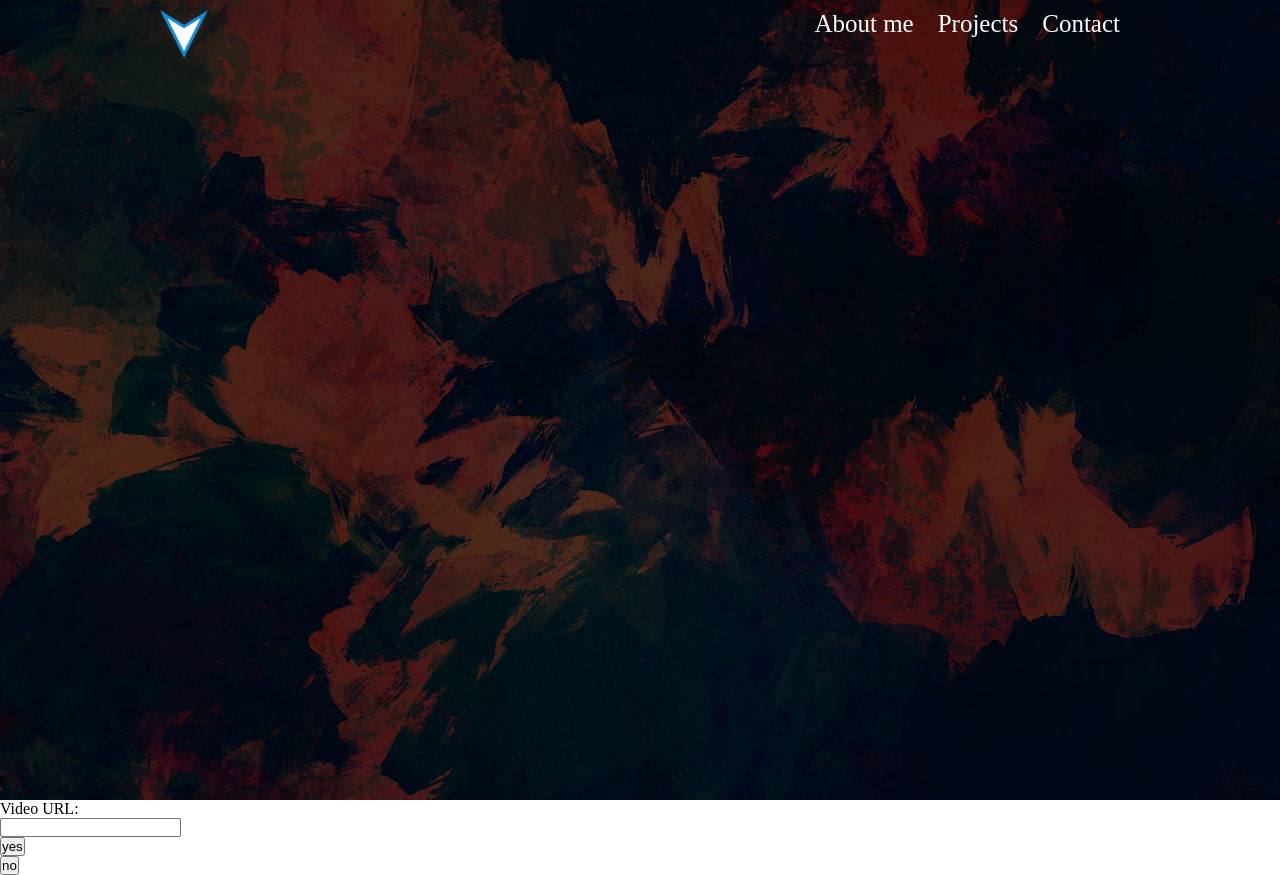
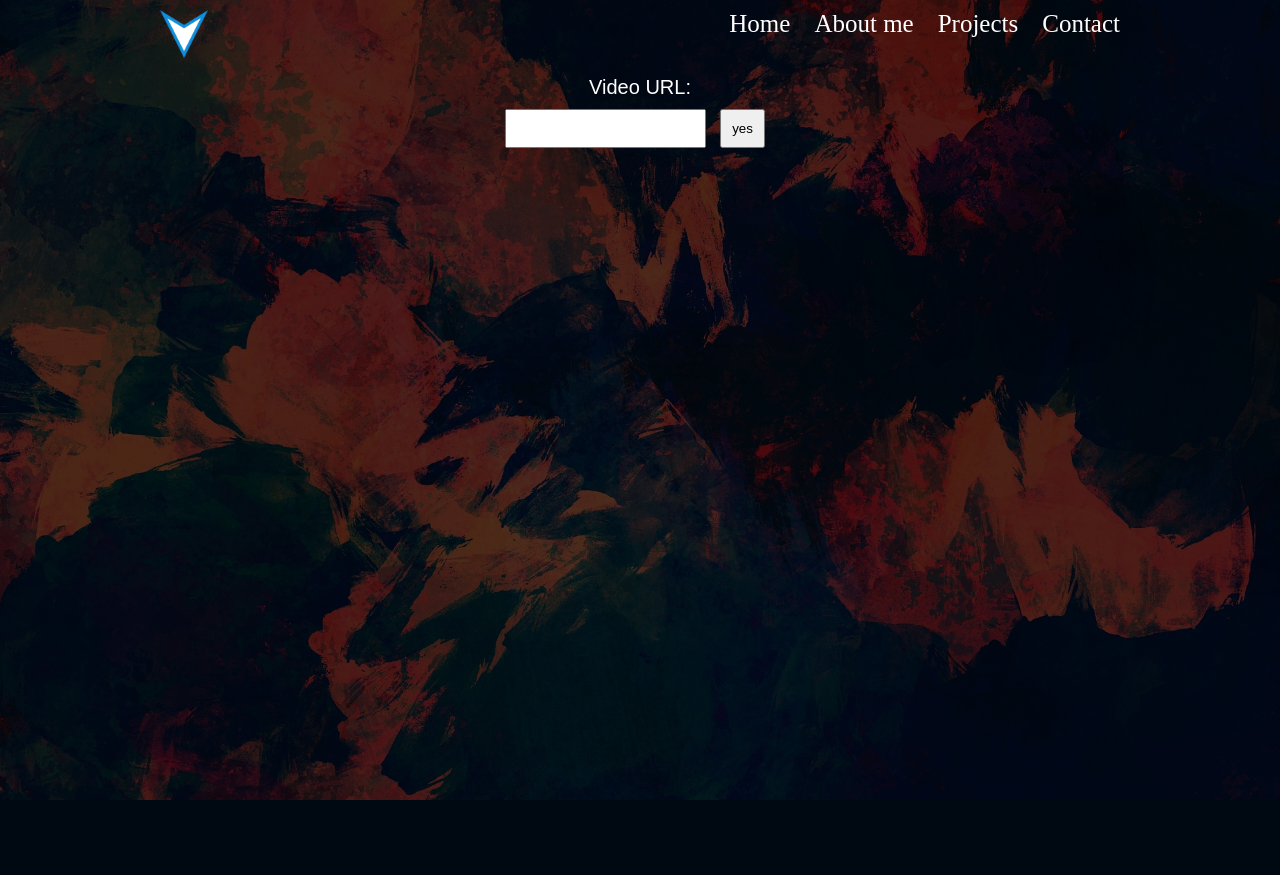
Before and after one commit to Vojjtak/Flask_portfolio_withApps, a Flask app: page /downloader in a window 1280 px wide. After the commit the page ends 800 px from the top, so only its background shows below. Run offline with Flask 3, Linux system fonts and the light colour scheme.

Commit message:
Second commit - functional downloader ;)

```diff
--- a/main.py
+++ b/main.py
@@ -1,7 +1,7 @@
 from flask import Flask, redirect, url_for, render_template, request
-
 import downloader
 from downloader import *
+import json
 
 app = Flask(__name__)
 
@@ -27,8 +27,11 @@ def contact():
 @app.route("/downloader", methods=["POST", "GET"])
 def login():
     if request.method == "POST":
+        video = YouTube(request.form["url"])
+        title = video.title
+        thumbnail = video.thumbnail_url
         downloader.DownloadVideo().download(request.form["url"])
-        return render_template("/apps/downloader.html")
+        return render_template("/apps/downloader.html", title=title, thumbnail=thumbnail)
     else:
         return render_template("/apps/downloader.html")
 
--- a/static/styles/aboutme_styles.css
+++ b/static/styles/aboutme_styles.css
@@ -123,6 +123,26 @@ header p {
     font-family: Arial;
 }
 
+/*** Video downloader YTB ***/
+
+.download-form {
+    text-align: center;
+}
+
+.download-form input {
+    margin-top: 10px;
+    margin-right: 10px;
+    padding: 10px;
+}
+
+#title {
+    font-size: 40px;
+}
+
+#thumbnail {
+    width: 250px;
+}
+
 /*** Footer ***/
 
 .footer-page {
--- a/templates/apps/downloader.html
+++ b/templates/apps/downloader.html
@@ -1,10 +1,11 @@
 {% extends "base.html" %}
-{% block title %}Ytb Downdload{% endblock %}
+{% block title %}Ytb Download{% endblock %}
 
 {% block content %}
 <head>
     <link rel="stylesheet" type="text/css" href="{{url_for('static', filename='styles/aboutme_styles.css')}}">
 </head>
+
 
 <header id="about-me">
         <div class="nav-bar row">
@@ -13,6 +14,7 @@
             </div>
             <nav>
                 <ul>
+                    <li><a href="http://127.0.0.1:5000/">Home</a></li>
                     <li><a href="http://127.0.0.1:5000/about_me">About me</a></li>
                     <li><a href="http://127.0.0.1:5000/projects">Projects</a></li>
                     <li><a href="http://127.0.0.1:5000/contact">Contact</a></li>
@@ -20,12 +22,19 @@
                 <div class="clearfix"></div>
             </nav>
         </div>
+
+
+    <div class="download-form">
+          <form action="#" method="post">
+                <p>Video URL:</p>
+                <input type="text" name="url">
+                <input type="submit" value="yes"><br>
+                      {% if request.method == "POST" %}
+                      <p id="title">{{ title }}</p>
+                      <img src="{{ thumbnail }}" alt="" id="thumbnail">
+                      {% endif %}
+          </form>
+    </div>
+
 </header>
-
-  <form action="#" method="post">
-    <p>Video URL:</p>
-    <p><input type="text" name="url"></p>
-    <p><input type="submit" value="yes"></p>
-    <p><input type="submit" value="no"></p>
-  </form>
 {% endblock %}
```
Also changed, not shown: downloader.py (+2 -7 lines).
